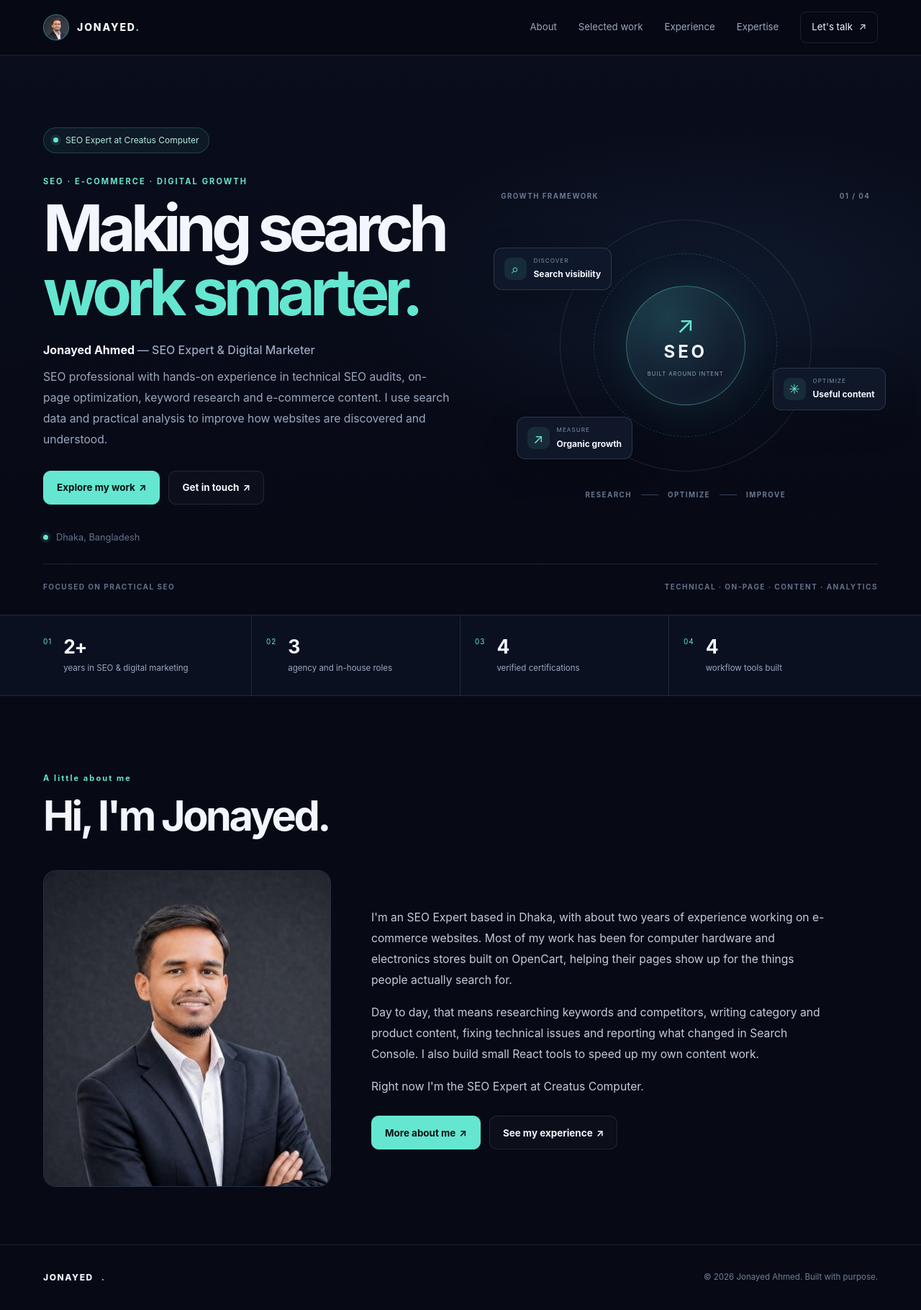
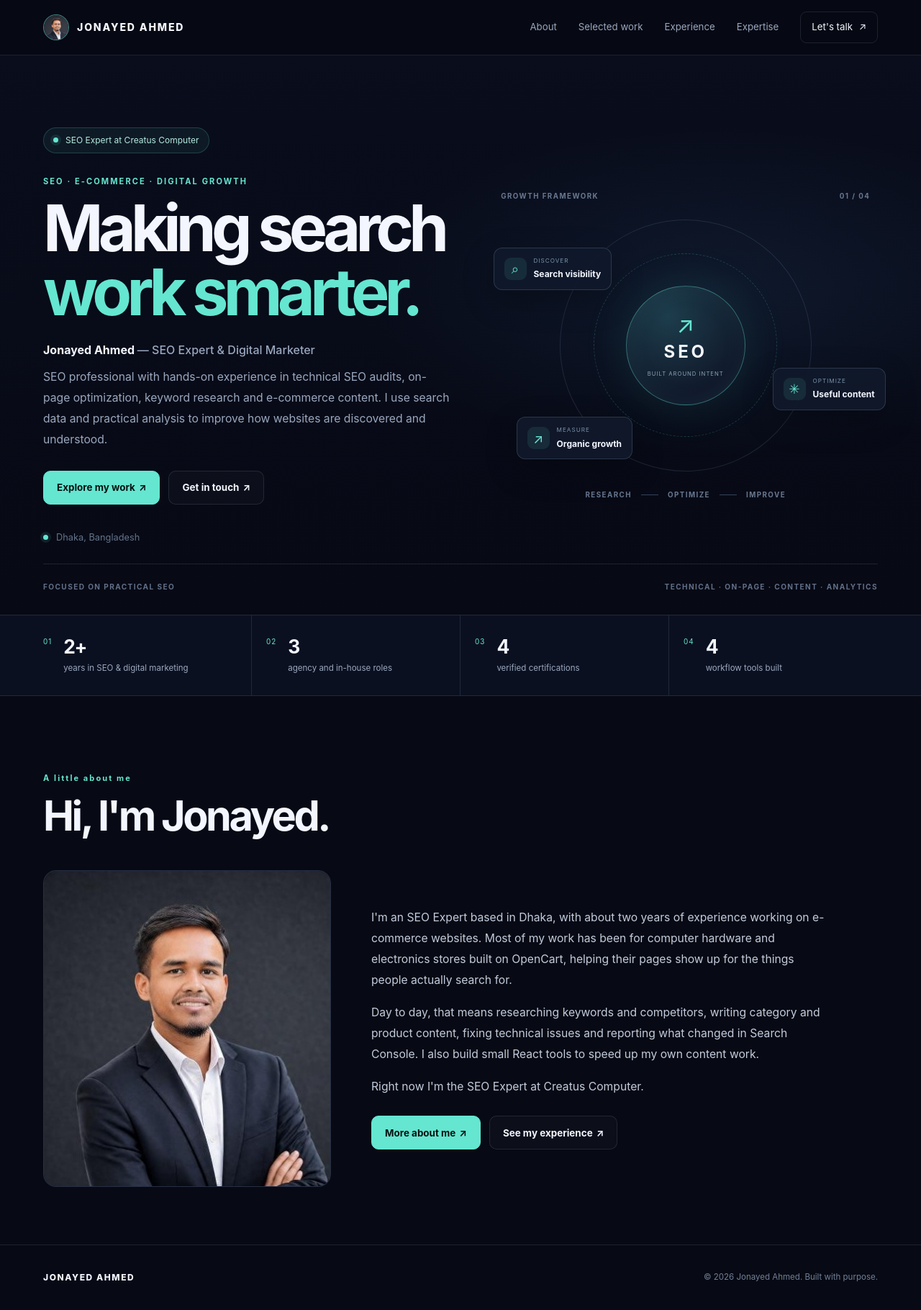
Before and after one commit to jonyedahmed/portfolio, a React (Vite) app: page / in a window 1280 px wide. Shown: the whole page at 72% size. Built offline with nearby package versions, Linux system fonts and the light colour scheme.

Commit message:
Add files via upload

```diff
--- a/src/App.jsx
+++ b/src/App.jsx
@@ -58,7 +58,7 @@ function Layout() {
         <div className="container nav-wrap">
           <Link to="/" className="brand" aria-label="Jonayed Ahmed, home">
             <img className="brand-photo" src={PHOTO} alt="" width="36" height="36" />
-            <span>JONAYED<span className="brand-dot">.</span></span>
+            <span>JONAYED AHMED</span>
           </Link>
           <nav className="main-nav" aria-label="Main navigation">
             {NAV_ITEMS.map((item) => (
@@ -79,7 +79,7 @@ function Layout() {
 
       <footer className="site-footer">
         <div className="container footer-inner">
-          <Link to="/" className="footer-brand">JONAYED<span>.</span></Link>
+          <Link to="/" className="footer-brand">JONAYED AHMED</Link>
           <p suppressHydrationWarning>© {new Date().getFullYear()} {PROFILE.name}. Built with purpose.</p>
         </div>
       </footer>
```
